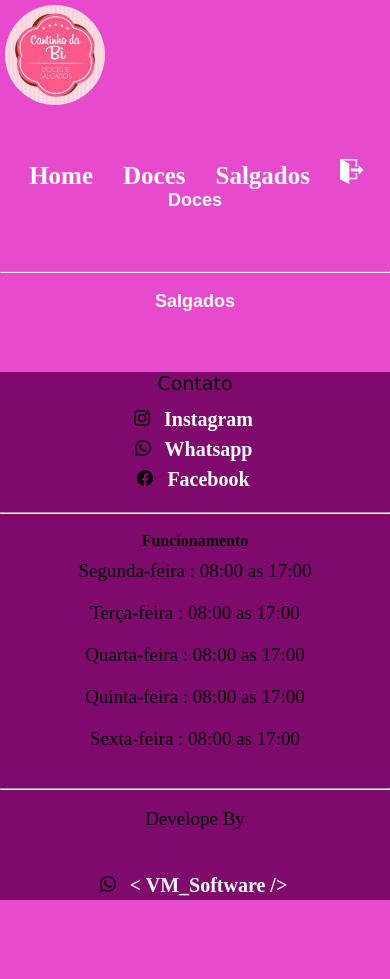
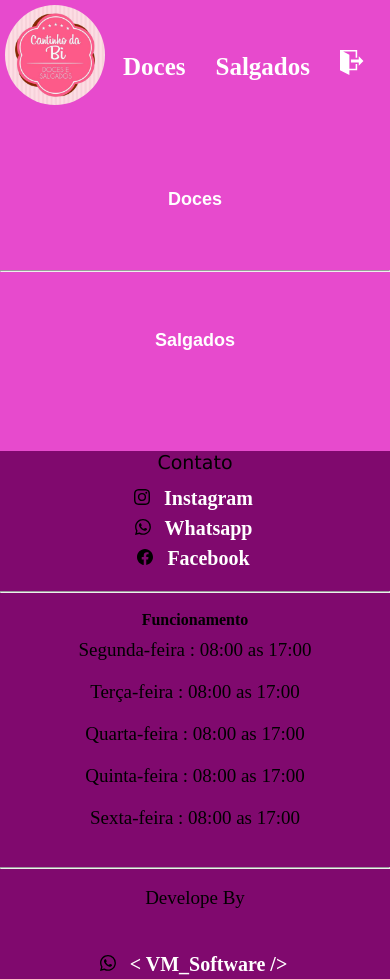
Before and after one commit to joaoMicheletti/Bih, a React (Create React App) app in the folder frontend/: page /carrinho in a window 390 px wide. Before the commit the page ends 900 px from the top, so only its background shows below. Built offline with nearby package versions, Linux system fonts and the light colour scheme; no server answers.

Commit message:
responsividade
responsividade

```diff
--- a/frontend/src/pages/home/style_home.css
+++ b/frontend/src/pages/home/style_home.css
@@ -74,6 +74,7 @@ body {
     border-color: transparent;
     font-size: 15px;
     color: white;
+    margin-bottom: 60px;
 }
 .Conteudo .Txt_Box button:hover {
     background-color: rgba(225, 34, 101, 0.815);;
--- a/frontend/src/pages/login/style_login.css
+++ b/frontend/src/pages/login/style_login.css
@@ -90,3 +90,8 @@ h4 {
     }
 
 }
+@media(max-width: 400px){
+    #Form {
+        margin-left: 10%;
+    }
+}
--- a/frontend/src/pages/loja/carrinho.js
+++ b/frontend/src/pages/loja/carrinho.js
@@ -50,7 +50,7 @@ function Carrinho(){
             <header className='Cabeçalho'>
                 <img className='Logo' src={Logo} alt="Logo"/>
                 <nav className='Menu'>
-                    <Link  to="/" >Home</Link>
+
                     <Link to='/loja'>Doces</Link>
                     <Link to="/salgados">Salgados</Link>
                     <Link to='/exit'><ImExit/></Link>
@@ -58,7 +58,7 @@ function Carrinho(){
             </header>
 
             <div id='Carrinho_Container'>
-                <h3>Doces</h3>
+                <h3 id='D'>Doces</h3>
                 <p id='res_Tt'></p>
                 <div id='Pedidos_hoje'>
 
--- a/frontend/src/pages/loja/index.js
+++ b/frontend/src/pages/loja/index.js
@@ -107,9 +107,6 @@ function Loja(){
                         } else if(Quantidade === ''){
                             alert('Defina a quantidade!');
 
-                        } else if(Quantidade < 0){
-                            alert("Defina um valor Valido!");
-
                         } else if(Quantidade > parseInt(iten.estoque, 10)) {
                             document.querySelector('#Estoque_alert').innerHTML = 'Quantidade superior a do estoque!';
                         } else {
--- a/frontend/src/pages/loja/salgados.js
+++ b/frontend/src/pages/loja/salgados.js
@@ -105,9 +105,6 @@ function Salgado(){
                             } else if(Quantidade === ''){
                                 alert('Defina a quantidade!');
 
-                            } else if(Quantidade < 0){
-                                alert("Defina um valor Valido!");
-
                             } else if(Quantidade > parseInt(iten.estoque, 10)) {
                                 document.querySelector('#Estoque_alert').innerHTML = 'Quantidade superior do estoque!';
                             } else {
--- a/frontend/src/pages/loja/style_loja.css
+++ b/frontend/src/pages/loja/style_loja.css
@@ -10,7 +10,11 @@
     color: red;
     text-align: center;
  }
+ #D{
+    margin-top: 40px;
+ }
  h3 {
+    margin-top: 40px;
     text-align: center;
     font-family: Arial, Helvetica, sans-serif;
     color: white;
--- a/frontend/src/pages/register/style_register.css
+++ b/frontend/src/pages/register/style_register.css
@@ -71,7 +71,7 @@ h4 {
 }
 @media(max-width: 700px){
     .Form {
-        margin-left: -20px;
+        margin-left: -40px;
     }
     .Bolo_Img {
         display: none;
```
Also changed, not shown: 1 other file (tests, documents, lock files or other folders).
